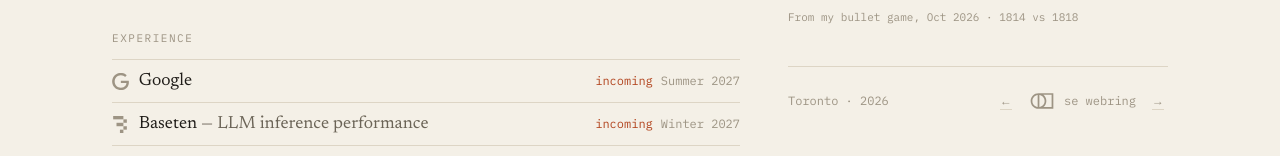
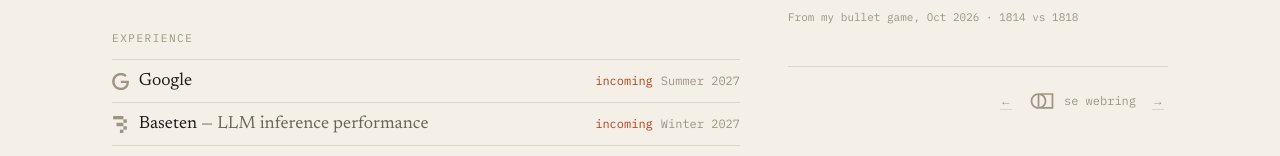
Before and after one commit to koralkulacoglu/portfolio, a Next.js app: page / in a window 1280 px wide. Shown: the part 204-360 px from the top of the page. Built offline with nearby package versions, Linux system fonts and the light colour scheme.

Commit message:
chore: remove location from footer

```diff
--- a/app/page.tsx
+++ b/app/page.tsx
@@ -14,9 +14,8 @@ function Label({ children }: { children: React.ReactNode }) {
 function Footer({ className }: { className: string }) {
   return (
     <footer
-      className={`flex-wrap items-center justify-between gap-6 border-t border-rule pt-5 font-mono text-[12px] text-faint ${className}`}
+      className={`items-center justify-end border-t border-rule pt-5 font-mono text-[12px] text-faint ${className}`}
     >
-      <span>Toronto · {new Date().getFullYear()}</span>
       <Webring />
     </footer>
   );
```
